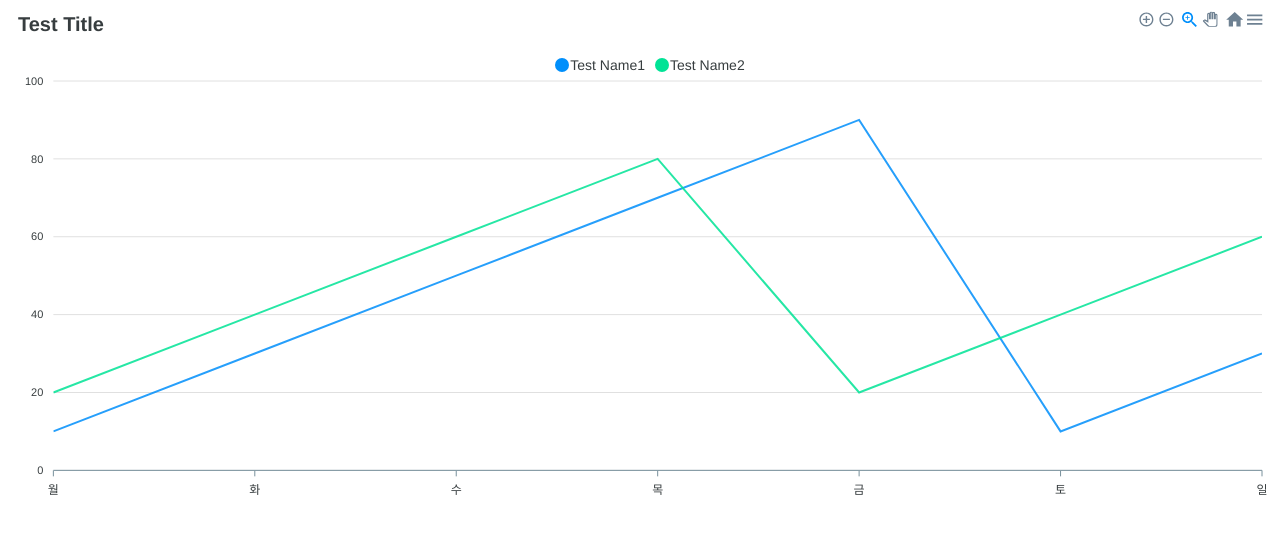
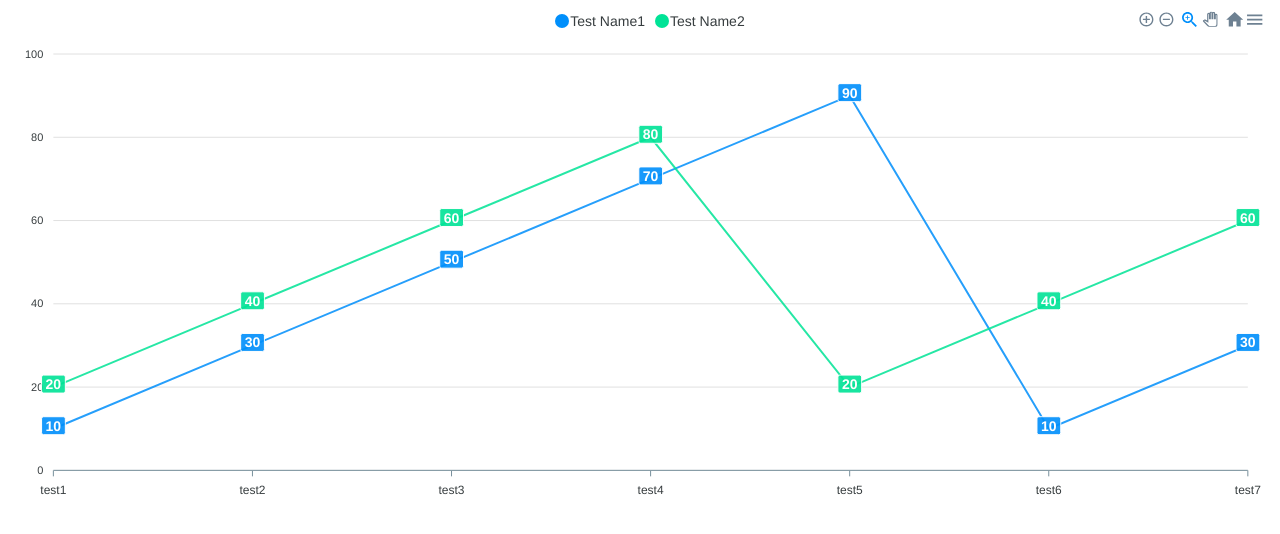
Before and after one commit to hws522/react-apexchart-library, a React (Create React App) app: page / in a window 1280 px wide. Shown: the top 534 px of the page. Built offline with nearby package versions, Linux system fonts and the light colour scheme.

Commit message:
package.json 수정, README 추가

```diff
--- a/src/App.js
+++ b/src/App.js
@@ -1,8 +1,6 @@
 import LineChart from "./components/apexcharts/LineChart";
 
 function App() {
-
-  const chartHeight = 200;
   const chartSeries = [
     {
       name: 'Test Name1',
@@ -13,28 +11,12 @@ function App() {
       data: [20, 40, 60, 80, 20, 40, 60],
     }
   ];
-  const toolbarOptions = { show: true };
-  const colorSet = ['#fccb00'];
-  const categories = ['월', '화', '수', '목', '금', '토', '일'];
-  const title = 'Test Title';
-  const titleStyle = { fontSize: 20 };
-  const zoomOptions = { enabled: false };
-  const chartLegend = [true, 'bottom', 'center', 0, 0];
-  const chartNodata = ['데이터 없음', 'middle', 0, 0, 40];
+  const categories = ['test1', 'test2', 'test3', 'test4', 'test5', 'test6', 'test7'];
   return (
     <>
       <LineChart
-        // chartHeight={chartHeight}
         chartSeries={chartSeries}
-        // toolbarOptions={toolbarOptions}
-        // colorSet={colorSet}
         categories={categories}
-        title={title}
-        titleStyle={titleStyle}
-        // zoomOptions={zoomOptions}
-        // chartLegend={chartLegend}
-        dataLabelEnabled={false}
-        chartNodata={chartNodata}
       />
     </>
   );
```
Also changed, not shown: package.json (+10 -0 lines), 1 other file (tests, documents, lock files or other folders).
